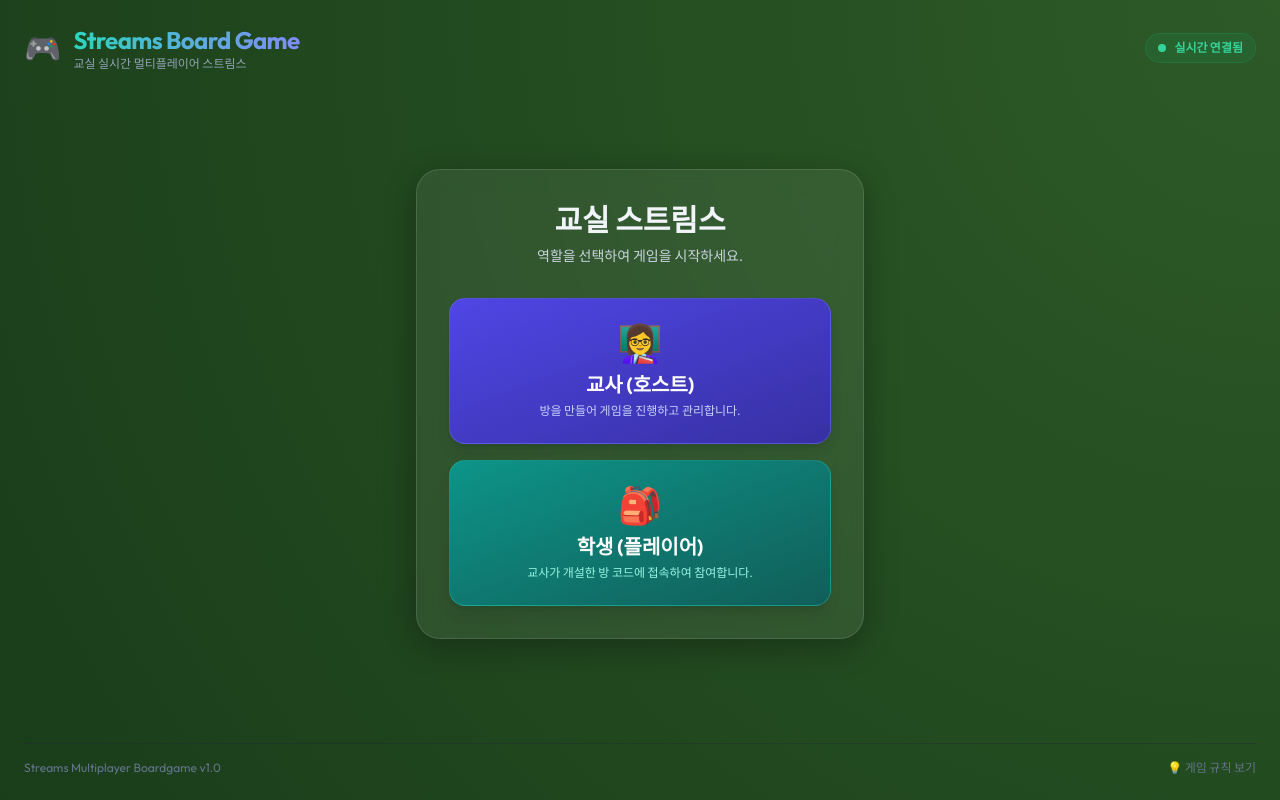
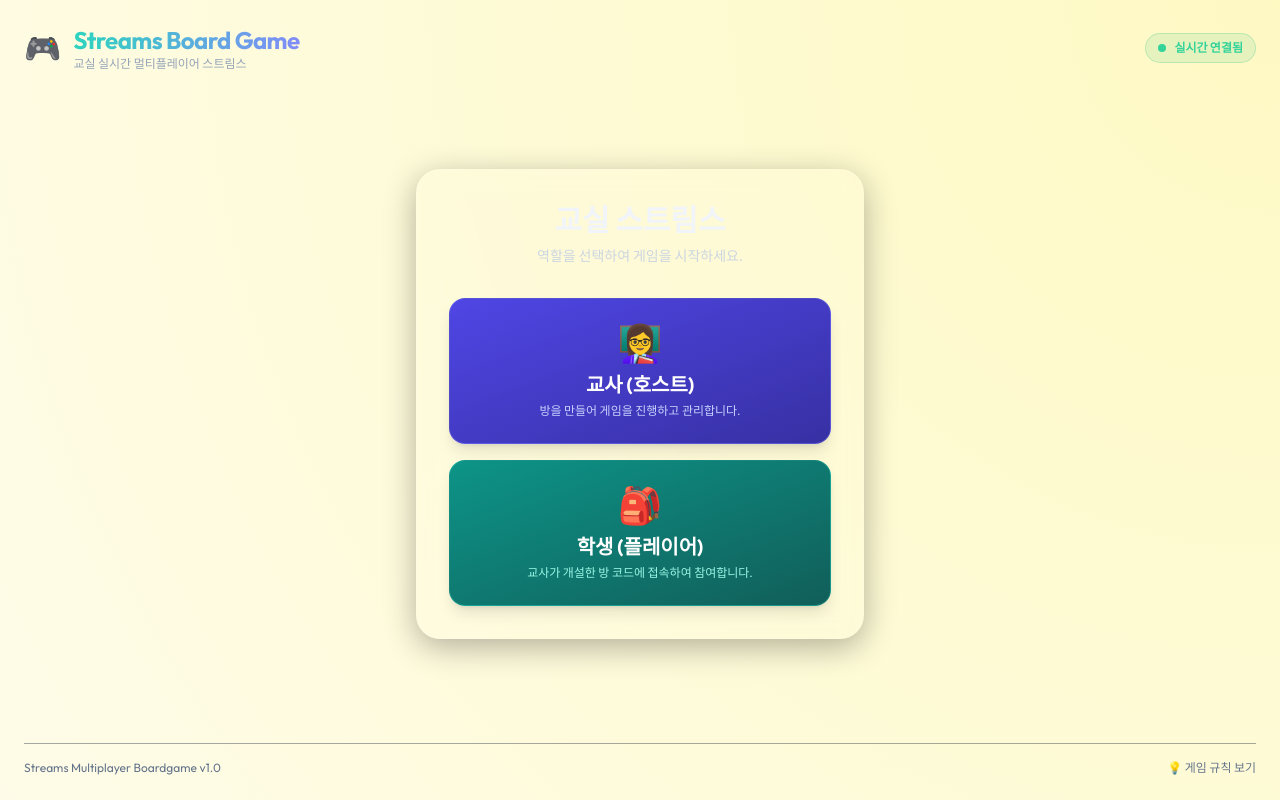
Before and after one commit to ost3797-bit/streams-game, a website built with Vite: page index.html in a window 1280 px wide. Built offline with nearby package versions, Linux system fonts and the light colour scheme; no server answers; a web font is replaced by a local one.

Commit message:
style: 배경을 연한 노란색으로 변경, 텍스트 색상 가독성 개선

```diff
--- a/src/style.css
+++ b/src/style.css
@@ -6,8 +6,8 @@
 
 body {
   font-family: 'Outfit', 'Inter', 'system-ui', -apple-system, sans-serif;
-  background: radial-gradient(circle at top right, #2d5a27, #1a3d1a);
-  color: #f8fafc;
+  background: radial-gradient(circle at top right, #fef9c3, #fefce8);
+  color: #1e293b;
   min-height: 100vh;
   margin: 0;
   overflow-x: hidden;
```
